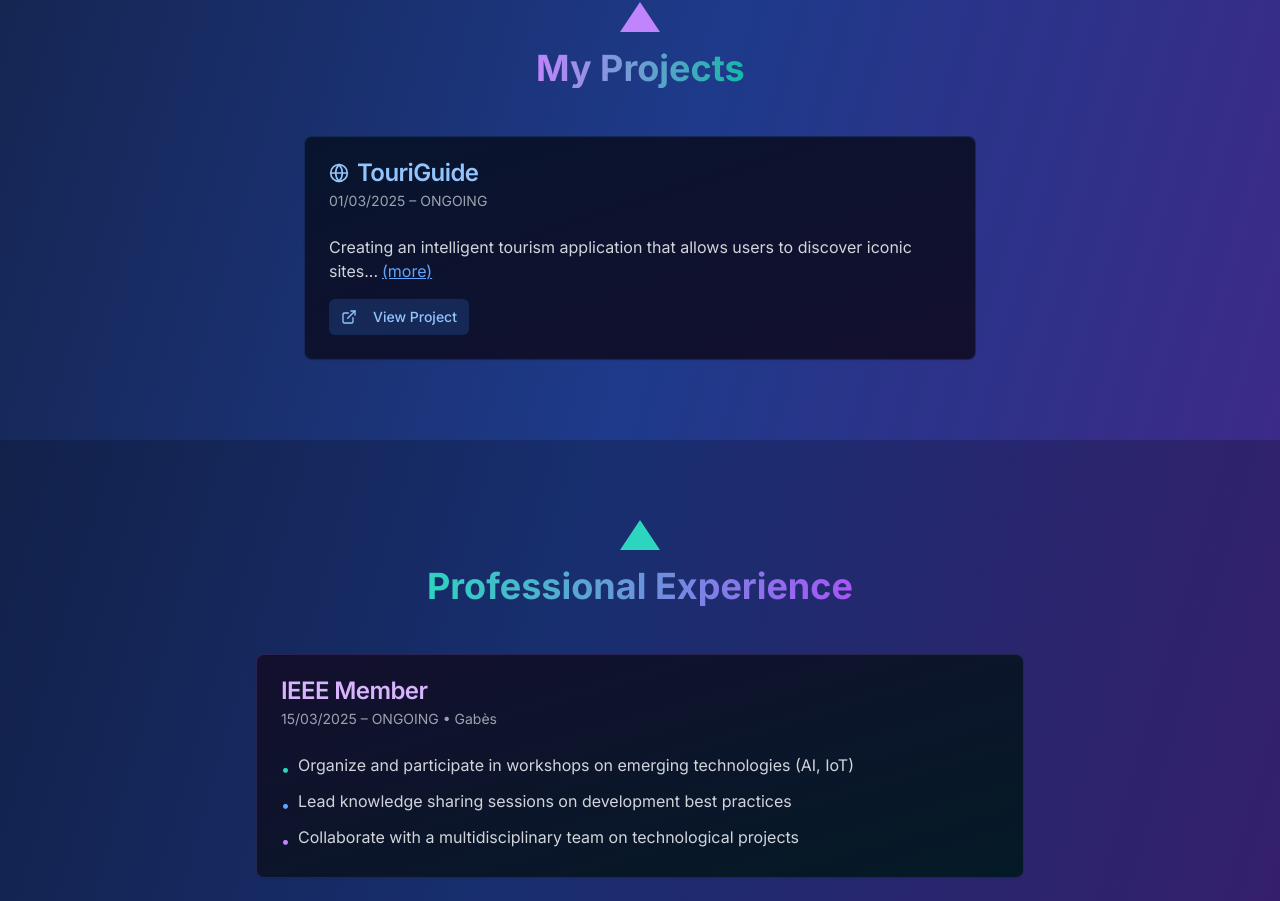
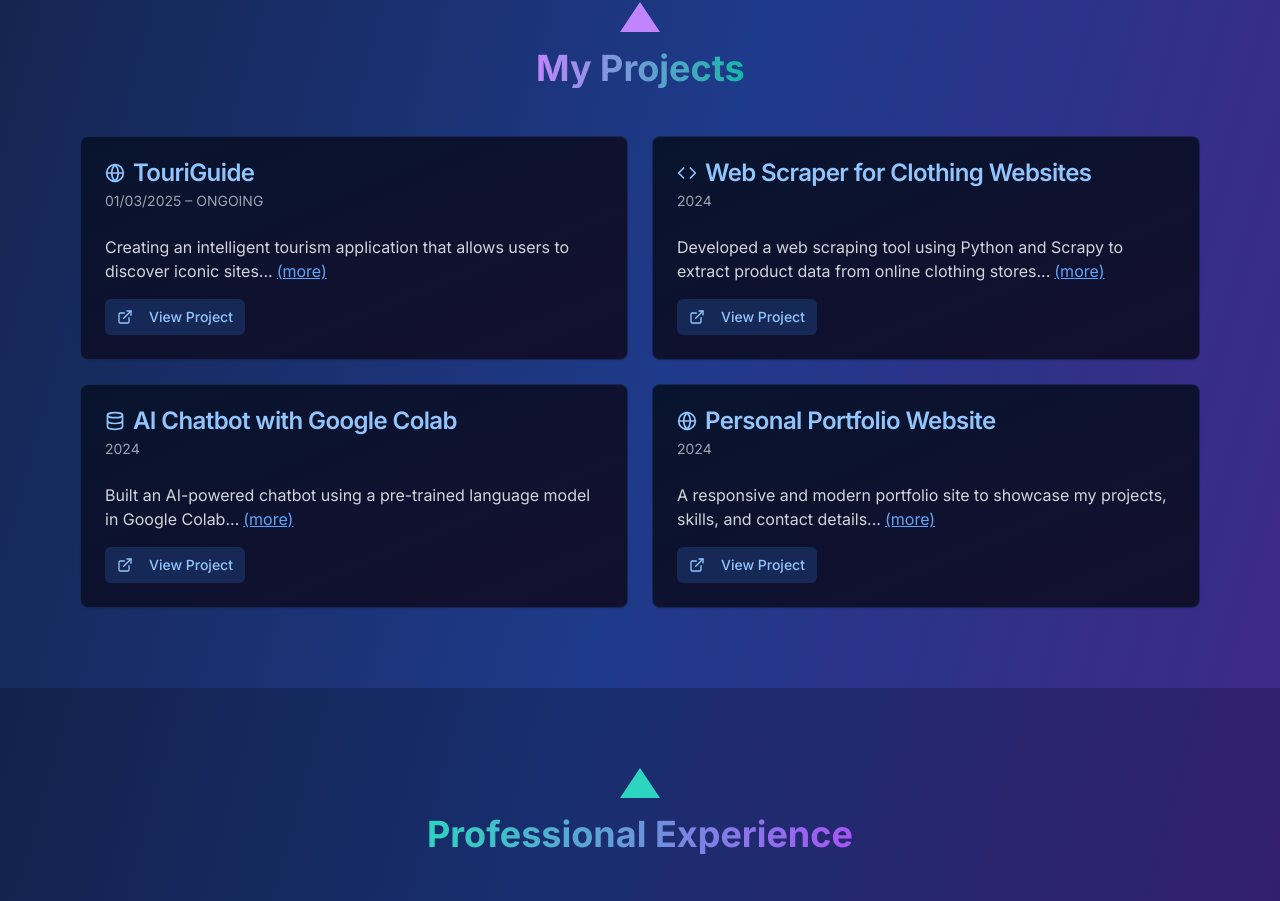
Before and after one commit to SamarGuizani/-MyPortfolioversiongood, a Next.js app: page / in a window 1280 px wide. Shown: the part 1900-2801 px from the top of the page. Built offline with nearby package versions, Linux system fonts and the light colour scheme.

Commit message:
Update portfolio: Add new projects, update CV links, and improve projects grid layout

```diff
--- a/app/page.tsx
+++ b/app/page.tsx
@@ -12,47 +12,102 @@ import { Badge } from "@/components/ui/badge"
 import { Github, Linkedin, Mail, ExternalLink, Code, Database, Globe, Smartphone } from "lucide-react"
 import Link from "next/link"
 
-// Juste un test de redeploiement
+interface Project {
+  title: string;
+  icon: React.ElementType;
+  date: string;
+  shortDescription: string;
+  fullDescription: string;
+  link: string;
+}
 
 function ProjectCard() {
-  const [isExpanded, setIsExpanded] = useState(false)
+  const projects: Project[] = [
+    {
+      title: "TouriGuide",
+      icon: Globe,
+      date: "01/03/2025 – ONGOING",
+      shortDescription: "Creating an intelligent tourism application that allows users to discover iconic sites...",
+      fullDescription: "Creating an intelligent tourism application that allows users to discover iconic sites, local activities and personalized services according to their location. The application integrates an interactive map and real-time recommendations.",
+      link: "https://github.com/SamarGuizani/tourism-app--8-"
+    },
+    {
+      title: "Web Scraper for Clothing Websites",
+      icon: Code,
+      date: "2024",
+      shortDescription: "Developed a web scraping tool using Python and Scrapy to extract product data from online clothing stores...",
+      fullDescription: "Developed a web scraping tool using Python and Scrapy to extract product data from online clothing stores. The scraper collects information such as item names and prices and exports the data into structured formats (CSV/JSON) for analysis or use in e-commerce research.",
+      link: "https://github.com/SamarGuizani/Scarpy"
+    },
+    {
+      title: "AI Chatbot with Google Colab",
+      icon: Database,
+      date: "2024",
+      shortDescription: "Built an AI-powered chatbot using a pre-trained language model in Google Colab...",
+      fullDescription: "Built an AI-powered chatbot using a pre-trained language model in Google Colab. The bot can respond to user queries in natural language, with applications ranging from customer support to personal assistants. Integrated features include conversational memory and a clean UI for testing.",
+      link: "https://github.com/SamarGuizani/Chatbot-RAG-Vetement"
+    },
+    {
+      title: "Personal Portfolio Website",
+      icon: Globe,
+      date: "2024",
+      shortDescription: "A responsive and modern portfolio site to showcase my projects, skills, and contact details...",
+      fullDescription: "A responsive and modern portfolio site to showcase my projects, skills, and contact details. Built with animations, a dynamic contact form, and project sections. Deployed using Vercel and GitHub, with future support for custom domain and backend enhancements.",
+      link: "https://github.com/SamarGuizani/-MyPortfolioversiongood"
+    }
+  ];
 
-  const shortDescription = "Creating an intelligent tourism application that allows users to discover iconic sites..."
-  const fullDescription =
-    "Creating an intelligent tourism application that allows users to discover iconic sites, local activities and personalized services according to their location. The application integrates an interactive map and real-time recommendations."
+  const [expandedStates, setExpandedStates] = useState<boolean[]>(new Array(projects.length).fill(false));
+
+  const toggleExpanded = (index: number) => {
+    setExpandedStates(prev => {
+      const newStates = [...prev];
+      newStates[index] = !newStates[index];
+      return newStates;
+    });
+  };
 
   return (
-    <Card className="bg-gradient-to-br from-blue-500/10 to-purple-500/10 border-blue-500/20 hover:border-blue-400/40 transition-all duration-300">
+    <div className="grid grid-cols-1 md:grid-cols-2 gap-6">
+      {projects.map((project, index) => {
+        const Icon = project.icon;
+        return (
+          <Card key={index} className="bg-gradient-to-br from-blue-500/10 to-purple-500/10 border-blue-500/20 hover:border-blue-400/40 transition-all duration-300">
             <CardHeader>
               <CardTitle className="text-blue-300 flex items-center gap-2">
-          <Globe className="h-5 w-5" />
-          TouriGuide
+                <Icon className="h-5 w-5" />
+                {project.title}
               </CardTitle>
-        <CardDescription className="text-gray-400">01/03/2025 – ONGOING</CardDescription>
+              <CardDescription className="text-gray-400">{project.date}</CardDescription>
             </CardHeader>
             <CardContent>
               <p className="text-gray-300 mb-4">
-          {isExpanded ? fullDescription : shortDescription}
-          {!isExpanded && (
-            <button onClick={() => setIsExpanded(true)} className="text-blue-400 hover:text-blue-300 ml-1 underline">
+                {expandedStates[index] ? project.fullDescription : project.shortDescription}
+                {!expandedStates[index] && (
+                  <button onClick={() => toggleExpanded(index)} className="text-blue-400 hover:text-blue-300 ml-1 underline">
                     (more)
                   </button>
                 )}
-          {isExpanded && (
-            <button onClick={() => setIsExpanded(false)} className="text-blue-400 hover:text-blue-300 ml-2 underline">
+                {expandedStates[index] && (
+                  <button onClick={() => toggleExpanded(index)} className="text-blue-400 hover:text-blue-300 ml-2 underline">
                     (less)
                   </button>
                 )}
               </p>
               <div className="flex gap-2">
-          <Button size="sm" className="bg-blue-500/20 text-blue-300 hover:bg-blue-500/30">
+                <Button size="sm" className="bg-blue-500/20 text-blue-300 hover:bg-blue-500/30" asChild>
+                  <Link href={project.link} target="_blank" rel="noopener noreferrer">
                     <ExternalLink className="h-4 w-4 mr-2" />
                     View Project
+                  </Link>
                 </Button>
               </div>
             </CardContent>
           </Card>
-  )
+        );
+      })}
+    </div>
+  );
 }
 
 export default function Home() {
@@ -309,7 +364,7 @@ export default function Home() {
               </h2>
             </div>
           </div>
-          <div className="max-w-2xl mx-auto animate-content-appear">
+          <div className="max-w-6xl mx-auto animate-content-appear px-4">
             <ProjectCard />
           </div>
         </div>
@@ -429,10 +484,10 @@ export default function Home() {
             </Button>
             <Button variant="ghost" size="sm" asChild className="text-cyan-400 hover:text-cyan-300">
               <Link
-                href="https://fbubzjkbpczpzjtwrjym.supabase.co/storage/v1/object/public/portfolio-assets/Cv_Samar_Guizani.pdf"
+                href="https://fbubzjkbpczpzjtwrjym.supabase.co/storage/v1/object/public/portfolio-assets/SamarGuizani_Cv.pdf"
                 target="_blank"
                 rel="noopener noreferrer"
-                download="CV_Samar_Guizani.pdf"
+                download="SamarGuizani_Cv.pdf"
               >
                 CV
               </Link>
--- a/components/cv-download.tsx
+++ b/components/cv-download.tsx
@@ -11,10 +11,10 @@ export function CVDownload() {
       className="bg-gradient-to-r from-purple-500 to-teal-500 hover:from-purple-600 hover:to-teal-600 text-white shadow-lg hover:shadow-xl transition-all duration-300 transform hover:scale-105"
     >
       <Link
-        href="https://fbubzjkbpczpzjtwrjym.supabase.co/storage/v1/object/public/portfolio-assets/Cv_Samar_Guizani.pdf"
+        href="https://fbubzjkbpczpzjtwrjym.supabase.co/storage/v1/object/public/portfolio-assets/SamarGuizani_Cv.pdf"
         target="_blank"
         rel="noopener noreferrer"
-        download="CV_Samar_Guizani.pdf"
+        download="SamarGuizani_Cv.pdf"
         className="flex items-center gap-2"
       >
         <Download className="h-4 w-4" />
```
Also changed, not shown: lib/pdf-generator.ts (+18 -23 lines). Lines whose indentation alone changed are shown as unchanged.
